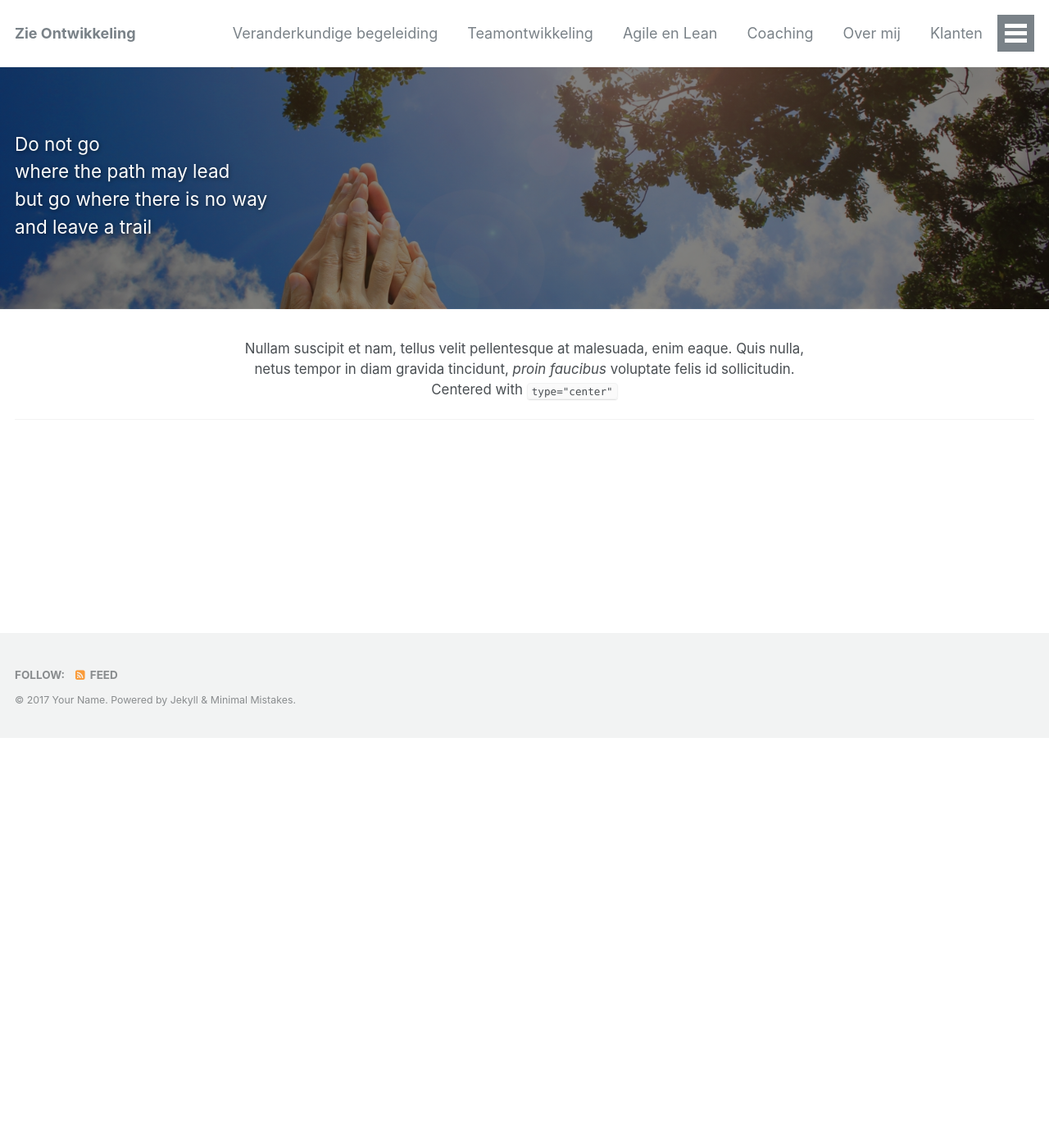
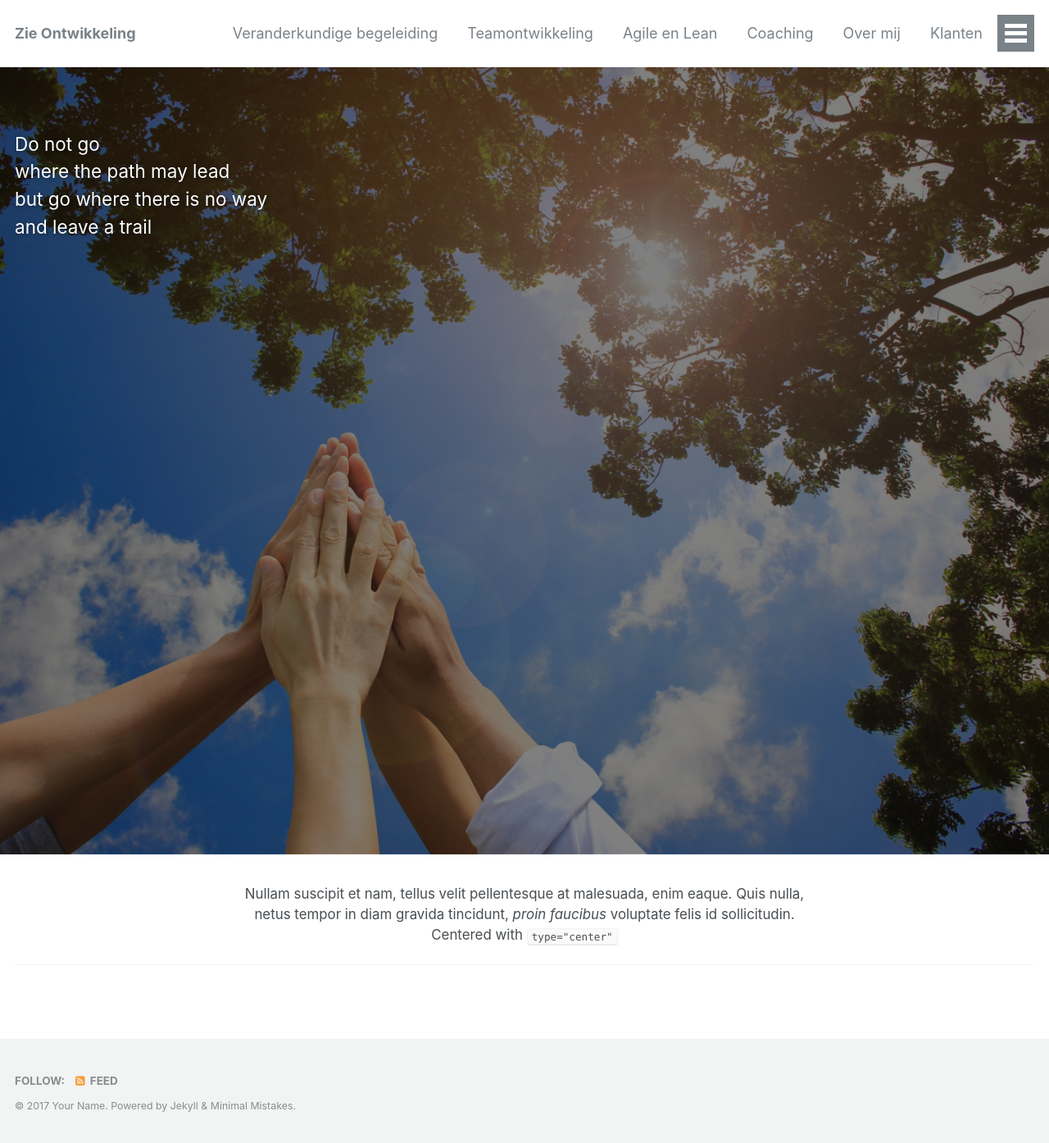
Before and after one commit to twinmum1/zie-ontwikkeling, a Jekyll site: the page built from _pages/index.md, in a window 1280 px wide. Shown: the whole page at 82% size. Built offline with Jekyll 4.4.1, drawn with Linux system fonts in a browser that asks for light colours; before the commit the page ends 900 px from its top, so only the background shows below that.

Commit message:
Update _page.scss

```diff
--- a/_sass/minimal-mistakes/_page.scss
+++ b/_sass/minimal-mistakes/_page.scss
@@ -64,6 +64,7 @@
 .page__lead {
   font-family: $global-font-family;
   font-size: $type-size-4;
+
 }
 
 .page__content {
@@ -146,7 +147,7 @@
     animation: $intro-transition;
     -webkit-animation-delay: 0.25s;
     animation-delay: 0.25s;
-     height: auto;
+
 
     a {
       color: #fff;
@@ -171,6 +172,7 @@
 
     .page__lead {
       max-width: $medium;
+      height:800px;
     }
 
     .page__title {
```
